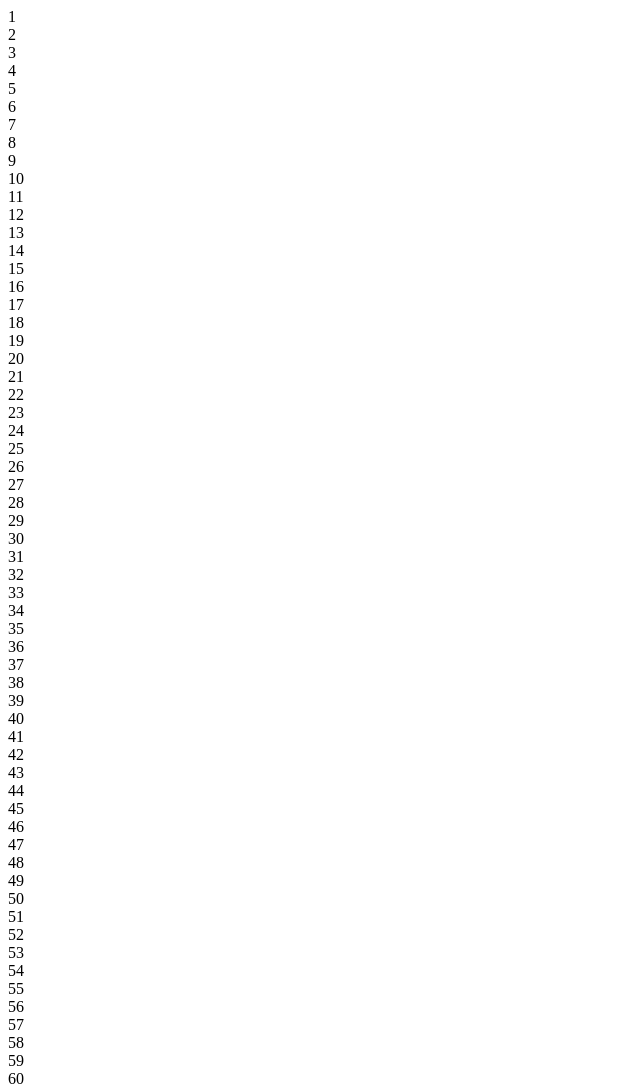
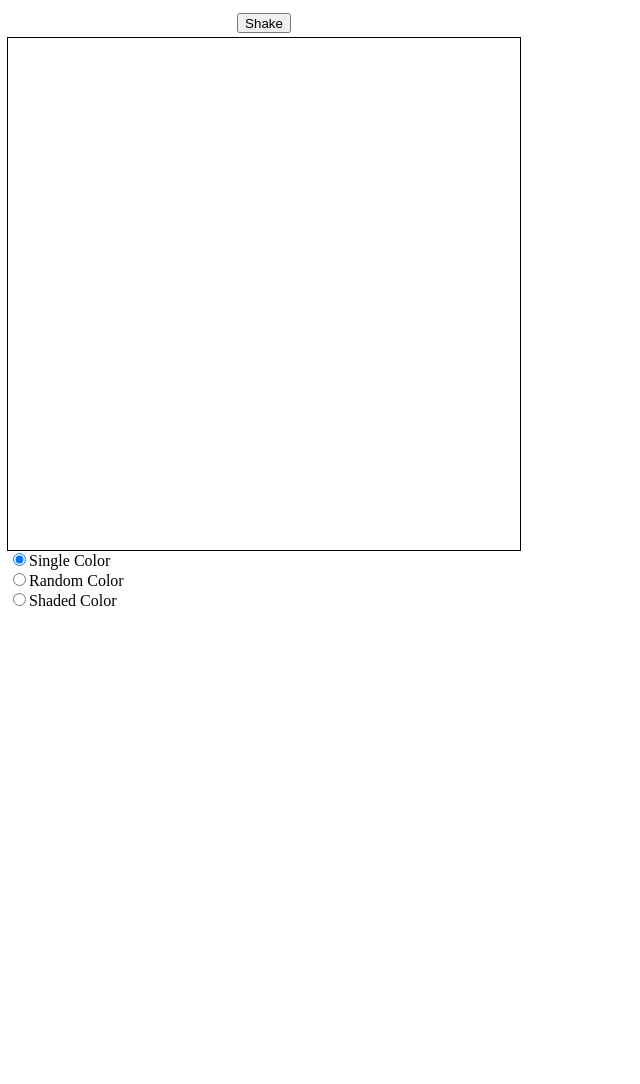
Before and after one commit to NoahMezher/OdinProject, a plain HTML site: page EtchASketch/index.html in a window 1280 px wide. Shown: the top 1084 px of the page, without its empty margins (0-640 px from the left). After the commit the page ends 800 px from the top, so only its background shows below. Drawn offline with Linux system fonts and the light colour scheme.

Commit message:
updated etch-a-sketch

```diff
--- a/EtchASketch/EtchASketch.js
+++ b/EtchASketch/EtchASketch.js
@@ -1,16 +1,63 @@
-function generate_divs() {
-    var e = document.body;
-    for(var i = 0; i < 16; i++) {
-        var row = document.createElement("div");
-        row.className = "row";
-        for(var j = 1; j <= 16; j++) {
+const height_width = 512;
+var num_cells = 16;
+var mode = "default";
+
+
+function generate_divs(cells) {
+    var e = document.getElementById("etchASketchContainer");
+    var cell_dimension = height_width / cells;
+
+    for(var i = 0; i < cells; i++) {
+        var column = document.createElement("div");
+        column.className = "column";
+        for(var j = 1; j <= cells; j++) {
             var cell = document.createElement("div");
+
             cell.className = "grid_element";
-            cell.innerText = "" + ((i * 16) + j);
-            row.appendChild(cell);
+            cell.style.width = (cell_dimension + 'px');
+            cell.style.height = (cell_dimension + 'px');
+            cell.addEventListener("mouseover", change_color);
+            column.appendChild(cell);
         }
-        e.appendChild(row);
+        e.appendChild(column);
     }
-    //document.getElementById("code").innerText = e.innerHTML;
 }
-generate_divs();
+function clear_divs() {
+    var e = document.getElementById("etchASketchContainer");
+    while(e.firstChild) {
+        e.removeChild(e.firstChild);
+    }
+}
+function change_color() {
+    var single_color = document.getElementById("singleColor");
+    var random_color = document.getElementById("randomColor");
+    var shaded_color = document.getElementById("shadedColor");
+    if(single_color.checked)
+        this.style.backgroundColor = "red";
+    else if(random_color.checked) {
+        var color = generate_random_color();
+        this.style.backgroundColor = color;
+    }
+    else if(shaded_color.checked)
+        this.style.backgroundColor = "black";
+}
+function shake() {
+    var cells = prompt("Enter the number of cells you want (a number between 2 and 100)");
+    if(cells == null)
+        cells = 16;
+    while(cells < 2 || cells > 100) {
+        cells = prompt("Please enter a number between 2 and 100");
+    }
+    clear_divs();
+    generate_divs(cells);
+}
+function generate_random_color() {
+    var letters = "0123456789ABCDEF";
+    var color = "#";
+
+    for(var i = 0; i < 6; i++) {
+        color += letters[Math.floor(Math.random() * 16)];
+    }
+    return color;
+}
+generate_divs(num_cells);
--- a/EtchASketch/index.html
+++ b/EtchASketch/index.html
@@ -1,12 +1,25 @@
 <!DOCTYPE html>
 <html lang="en">
 <head>
-
+    <link rel="stylesheet" href="style.css">
     <meta charset="UTF-8">
     <title>Title</title>
 </head>
 <body>
+    <div id="buttonWrapper">
+        <button id="clear" onclick="shake()">Shake</button>
+    </div>
 
+    <div id="etchASketchContainer">
+
+    </div>
+    <div id="colorOptions">
+        <form>
+            <input type="radio" name="colorType" id="singleColor" checked>Single Color<br>
+            <input type="radio" name="colorType" id="randomColor">Random Color <br>
+            <input type="radio" name="colorType" id="shadedColor">Shaded Color<br>
+        </form>
+    </div>
 </body>
 <script src="EtchASketch.js"></script>
 </html>
--- /dev/null
+++ b/EtchASketch/style.css
@@ -0,0 +1,20 @@
+#etchASketchContainer {
+    width: 512px;
+    height: 512px;
+    outline: 1px solid;
+}
+#buttonWrapper {
+    width: 512px;
+    height: 30px;
+
+    display: flex;
+    justify-content: center;
+}
+#clear {
+    margin: 5px;
+}
+
+div div {
+    /*outline: 1px solid;*/
+    float: left;
+}
```
